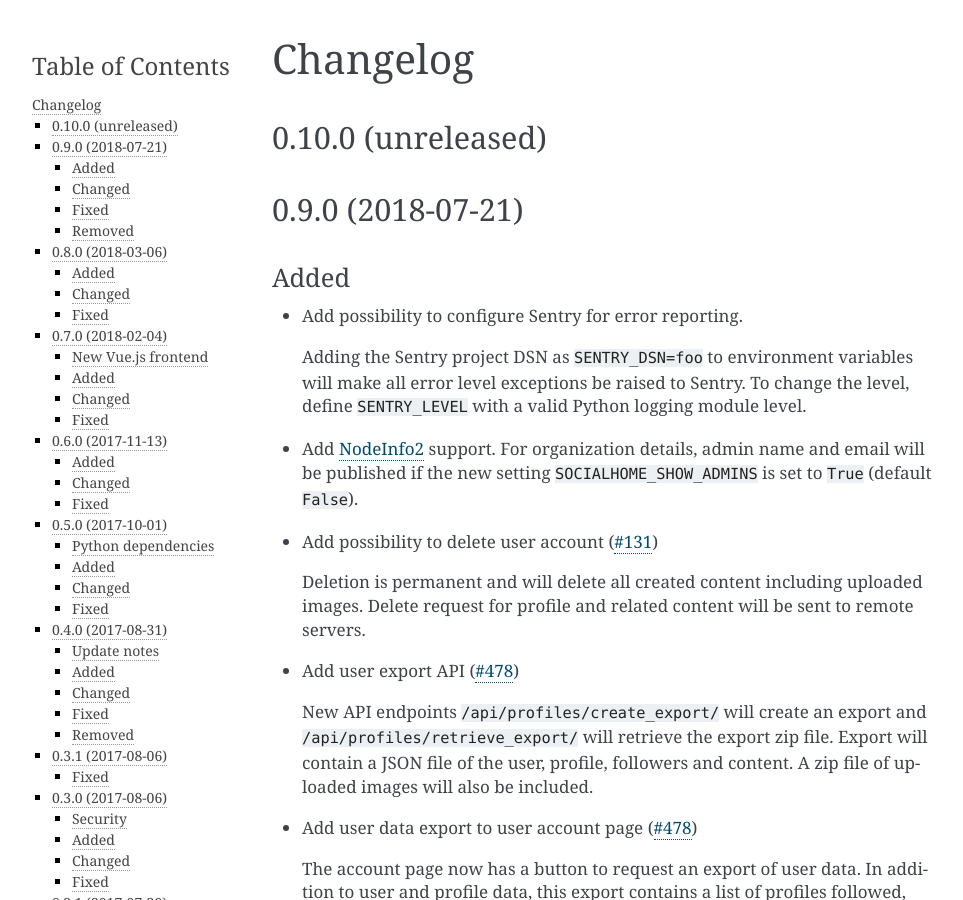
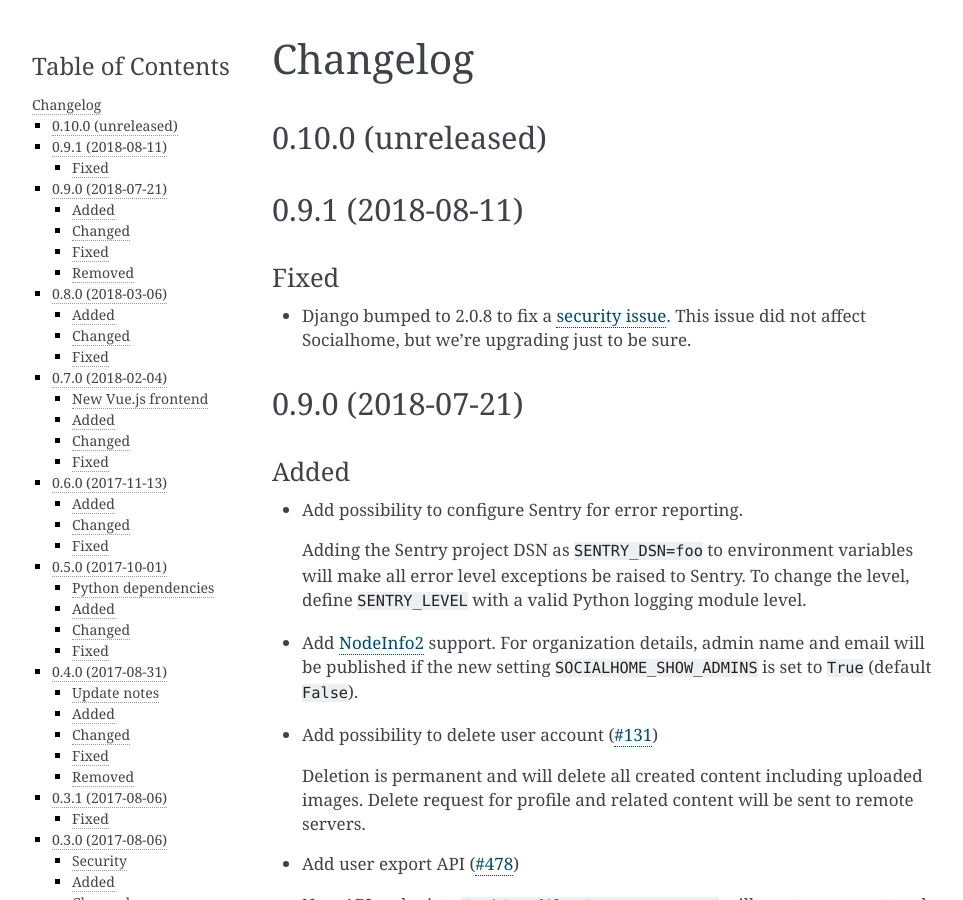
Before and after one commit to jaywink/socialhome, a Sphinx documentation site: the page built from docs/changelog.rst, in a window 1280 px wide and 900 px high. Shown: the whole window, without its empty margins (148-1111 px from the left). Built offline with Sphinx 7.4.7, drawn with Linux system fonts in a browser that asks for light colours.

Commit message:
Django bumped to 2.0.8 to fix a security issue
https://docs.djangoproject.com/en/2.0/releases/2.0.8/

This issue did not affect Socialhome, but we're upgrading just to be sure.

```diff
--- a/docs/changelog.rst
+++ b/docs/changelog.rst
@@ -5,6 +5,14 @@
 
 0.10.0 (unreleased)
 -------------------
+
+0.9.1 (2018-08-11)
+------------------
+
+Fixed
+.....
+
+* Django bumped to 2.0.8 to fix a `security issue <https://docs.djangoproject.com/en/2.0/releases/2.0.8/>`_. This issue did not affect Socialhome, but we're upgrading just to be sure.
 
 0.9.0 (2018-07-21)
 ------------------
--- a/socialhome/__init__.py
+++ b/socialhome/__init__.py
@@ -1,5 +1,5 @@
 # -*- coding: utf-8 -*-
-__version__ = "0.10.0-dev"
+__version__ = "0.9.1"
 __version_info__ = tuple([int(num) if num.isdigit() else num for num in __version__.replace("-", ".", 1).split(".")])
 
 default_app_config = "socialhome.apps.SocialhomeConfig"
```
Also changed, not shown: 4 other files.
